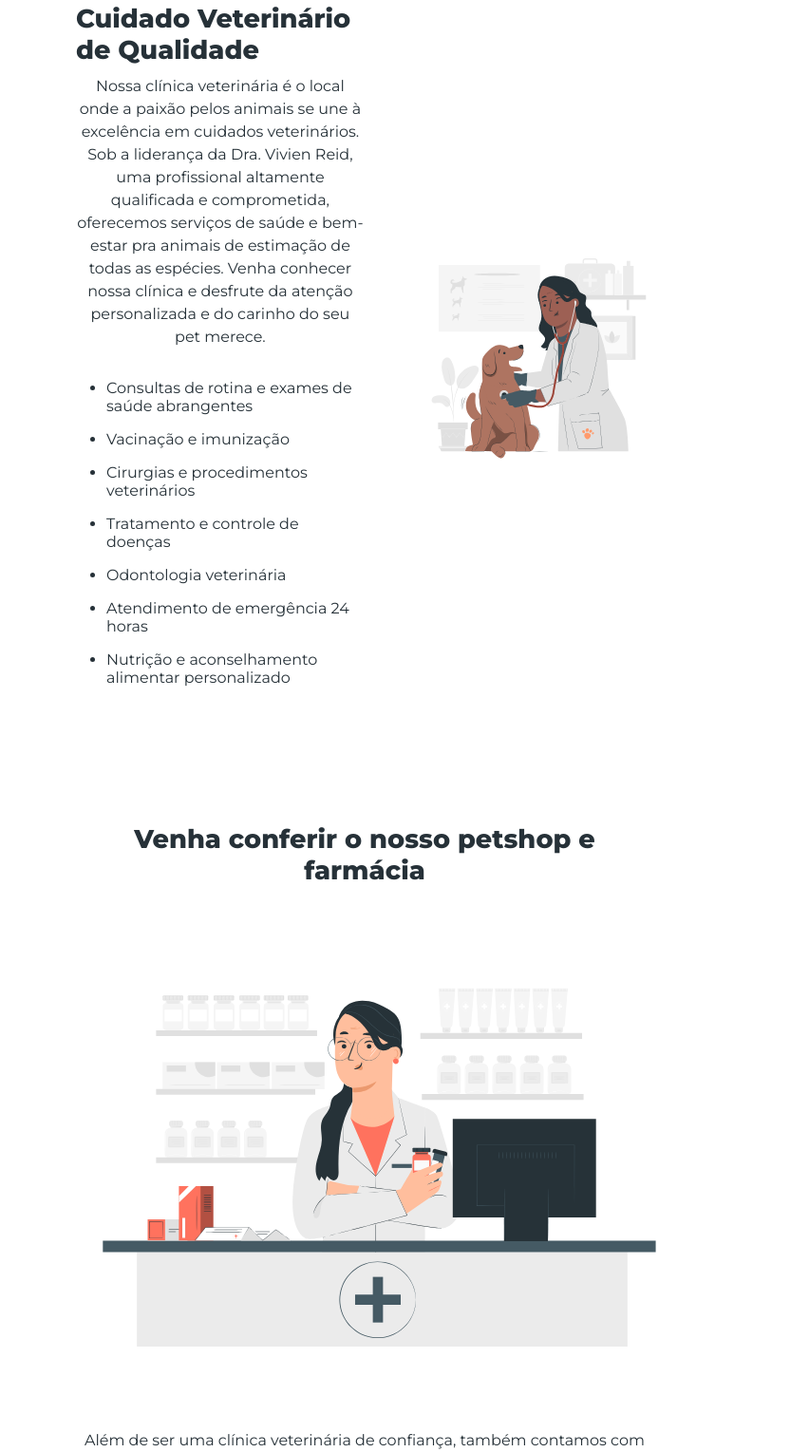
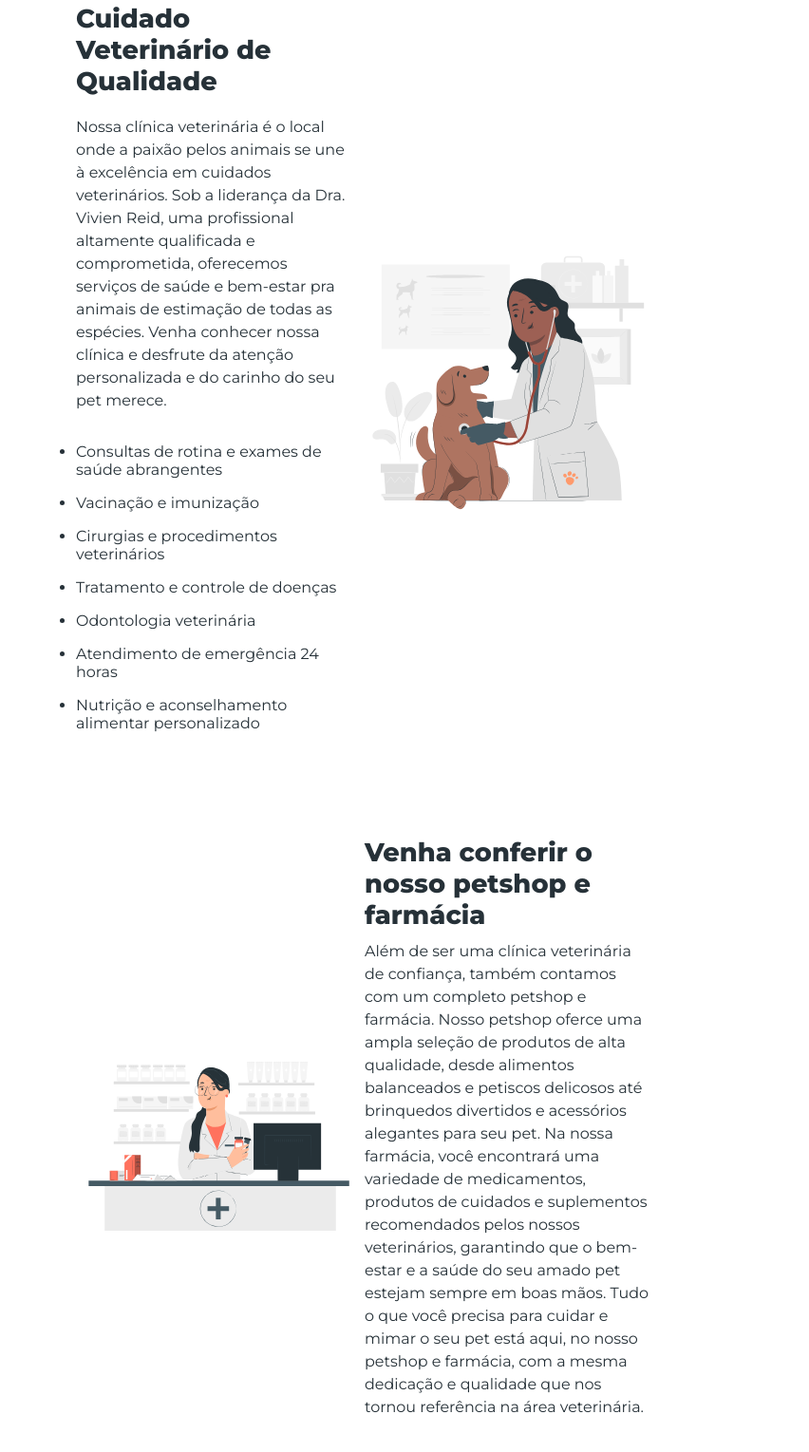
Before and after one commit to PauloAdson/PetLife, a plain HTML site: page index.html in a window 768 px wide. Shown: the part 992-2521 px from the top of the page at 95% size, 852 px wide, since content can reach past the window. Drawn offline with Linux system fonts and the light colour scheme.

Commit message:
Edição na responsividade para tablet, a seção da farmácia tinha alguma coisa estranha, então refiz, modifiquei o css e o HTML

```diff
--- a/css/index.css
+++ b/css/index.css
@@ -15,103 +15,6 @@ body {
 
 
 /* Responsividade Para tablet */
-@media screen and
-(min-width: 768px) and
-(max-width: 1270px) {
-
-    nav {
-        display: flex;
-    }
-    main {
-        width: 100%;
-        margin: 0 auto;
-    }
-
-    main::before {
-        content: "";
-        position: absolute;
-        top: 0;
-        left: 0;
-        width: 100%;
-        height: 100%;
-        background-image: url(/img/start-img.svg);
-        background-position: center center;
-        background-size: cover;
-        background-attachment: fixed;
-        background-repeat: no-repeat;
-        filter: brightness(80%);
-        z-index: -2;
-    }
-
-    img.none {
-        display: none;
-    }
-
-    .inicio {
-        height: 100vh;
-        display: flex;
-        align-items: center;
-        gap: 20px;
-        position: relative;
-    }
-
-    .container {
-        background-color: rgba(68, 88, 98, 0.6);
-        padding: 100px;
-        border-radius: 10px;
-    }
-
-    .img-responsive {
-        width: 50%;
-    }
-    h1.title {
-        text-align: center;
-        color: #FFFFFF;
-        font-size: 1.5em;
-    }
-
-    .paragrafo-inicio {
-        color: #FFFFFF;
-    }
-
-    .paragrafo {
-        font-size: 16px;
-        text-align: center;
-    }
-
-    .flex-btn {
-        display: flex;
-        justify-content: space-around;
-    }
-
-    a.button {
-        text-align: center;
-        font-weight: 600;
-        align-items: center;
-    }
-
-    a.button-transparent {
-        text-align: center;
-        font-weight: 600;
-        color: #FFFFFF;
-
-    }
-
-
-    a.button-transparent:hover {
-        font-weight: 700;
-    }
-    /* a.button {
-        padding: 0px;
-        margin: 0;
-    }
-
-    a.button-transparent {
-        padding: 0;
-        margin: 0;
-    } */
-
-}
 
 
 
@@ -219,19 +122,11 @@ header nav a:hover {
     margin-left: 32px;
 }
 
-.farmacia {
-    padding: 64px 80px;
-    text-align: center;
-    padding-bottom: 0;
-}
-
-.farmacia img {
-    margin: 64px auto;
-}
-
-.farmacia .paragrafo img {
-    max-width: 950px;
-    margin: 0 auto;
+@media screen and
+(min-width: 1270px) {
+    .img-tablet {
+        display: none;
+    }
 }
 
 .duvidas {
@@ -363,3 +258,165 @@ footer p {
 .copyright a:hover {
     color: #FF725E;
 }
+
+/* Responsividaade para Tablet */
+    @media screen and
+    (min-width: 768px) and
+    (max-width: 1270px) {
+
+        nav {
+            display: flex;
+        }
+        main {
+            width: 100%;
+            margin: 0 auto;
+        }
+
+        main::before {
+            content: "";
+            position: absolute;
+            top: 0;
+            left: 0;
+            width: 100%;
+            height: 100%;
+            background-image: url(/img/start-img.svg);
+            background-position: center center;
+            background-size: cover;
+            background-attachment: fixed;
+            background-repeat: no-repeat;
+            filter: brightness(80%);
+            z-index: -2;
+        }
+
+        img.none {
+            display: none;
+        }
+
+        .inicio {
+            height: 100vh;
+            display: flex;
+            align-items: center;
+            gap: 20px;
+            position: relative;
+        }
+
+        .container {
+            background-color: rgba(68, 88, 98, 0.6);
+            padding: 100px;
+            border-radius: 10px;
+        }
+
+        .img-responsive {
+            width: 50%;
+        }
+        h1.title {
+            text-align: center;
+            color: #FFFFFF;
+            font-size: 1.5em;
+        }
+
+        .paragrafo-inicio {
+            color: #FFFFFF;
+        }
+
+        .paragrafo {
+            font-size: 16px;
+            text-align: center;
+        }
+
+        .flex-btn {
+            display: flex;
+            justify-content: space-around;
+        }
+
+        a.button {
+            text-align: center;
+            font-weight: 600;
+            align-items: center;
+        }
+
+        a.button-transparent {
+            text-align: center;
+            font-weight: 600;
+            color: #FFFFFF;
+        }
+
+
+        a.button-transparent:hover {
+            font-weight: 700;
+        }
+        /* a.button {
+            padding: 0px;
+            margin: 0;
+        }
+
+        a.button-transparent {
+            padding: 0;
+            margin: 0;
+        } */
+
+        .display-none {
+            display: none;
+        }
+
+        section.clinica {
+            display: flex;
+            gap: 0px;
+            padding: 64px 80px;
+        }
+
+        .clinica-tablet {
+        display: flex;
+        align-items: center;
+        gap: 20px;
+        }
+
+        .clinica-text {
+            display: flex;
+            flex-direction: column;
+        }
+
+        .clinica-p {
+            text-align: left;
+            margin-top: 10px;
+        }
+
+        .img-tablet {
+            width: 50%;
+        }
+
+        .clinica li {
+        margin-left: 0px;
+        }
+
+
+        footer nav  {
+            display: flex;
+            flex-direction: column;
+            margin-bottom: 16px;
+        }
+
+
+        section.farmacia {
+            padding: 30px 80px;
+        }
+
+        .farmacia-tablet {
+            display: flex;
+            align-items: center;
+        }
+
+        .farmacia-text {
+            text-align: left;
+        }
+    }
+
+.farmacia {
+    padding: 64px 80px;
+    display: flex;
+    text-align: center;
+}
+
+.farmacia img {
+    margin: 64px auto;
+}
--- a/index.html
+++ b/index.html
@@ -30,7 +30,8 @@
 
             <div class="container">
                 <h1 class="title">Garanta uma vida longa e cheia de alegria para o seu melhor amigo</h1>
-                <p class="paragrafo paragrafo-inicio">A PetLife é o seu refúgio de confiança para o cuidado completo do seu pet. Com
+                <p class="paragrafo paragrafo-inicio">A PetLife é o seu refúgio de confiança para o cuidado completo do
+                    seu pet. Com
                     profissionais
                     dedicados e serviços abrangentes, oferecemos uma experiência acolhedora e personalizada, garantindo
                     o bem-estar, a saúde e a felicidade dos seus animais de estimação.</p>
@@ -46,12 +47,16 @@
 
         <section id="clinica" class="clinica">
             <div>
-                <h2 class="title" class="responsive-text">Cuidado Veterinário de Qualidade</h2>
-                <p class="paragrafo">
-                    Nossa clínica veterinária é o local onde a paixão pelos animais se une à excelência em cuidados
+                <div class="clinica-tablet">
+                    <div class="clinica-text">
+                        <h2 class="title">Cuidado Veterinário de Qualidade</h2>
+                        <p class="paragrafo clinica-p">
+                            Nossa clínica veterinária é o local onde a paixão pelos animais se une à excelência em
+                            cuidados
                             veterinários. Sob a liderança da Dra. Vivien Reid, uma profissional altamente qualificada e
                             comprometida, oferecemos serviços de saúde e bem-estar pra animais de estimação de todas as
-                    espécies. Venha conhecer nossa clínica e desfrute da atenção personalizada e do carinho do seu pet
+                            espécies. Venha conhecer nossa clínica e desfrute da atenção personalizada e do carinho do
+                            seu pet
                             merece.
                         </p>
 
@@ -65,22 +70,41 @@
                             <li>Nutrição e aconselhamento alimentar personalizado</li>
                         </ul>
                     </div>
+                    <img src="./img/clinic-img.svg" alt="" loading="lazy" class="img-tablet"> <!-- Imagem Tablet-->
+                </div>
+            </div>
 
-            <img src="./img/clinic-img.svg" alt="" loading="lazy" class="img-responsive">
+            <img src="./img/clinic-img.svg" alt="" loading="lazy" class="img-responsive display-none">
+            <!-- Imagem Desktop -->
         </section>
 
+
+
         <section id="farmacia" class="farmacia">
+            <div>
+                <div class="farmacia-tablet">
+                    <img src="img/shop-img.svg" class="img-tablet img-responsive" alt=""> <!-- Imagem Tablet-->
+                    <div class="farmacia-text">
                         <h2 class="title">Venha conferir o nosso petshop e farmácia</h2>
-            <img src="img/shop-img.svg" alt="" loading="lazy">
-            <p class="paragrafo">
-                Além de ser uma clínica veterinária de confiança, também contamos com um completo petshop e farmácia.
-                Nosso petshop oferce uma ampla seleção de produtos de alta qualidade, desde alimentos balanceados e
-                petiscos delicosos até brinquedos divertidos e acessórios alegantes para seu pet. Na nossa farmácia,
-                você encontrará uma variedade de medicamentos, produtos de cuidados e suplementos recomendados pelos
-                nossos veterinários, garantindo que o bem-estar e a saúde do seu amado pet estejam sempre em boas mãos.
-                Tudo o que você precisa para cuidar e mimar o seu pet está aqui, no nosso petshop e farmácia, com a
+                        <img src="img/shop-img.svg" alt="" class="display-none">
+                        <p class="paragrafo farmacia-text">
+                            Além de ser uma clínica veterinária de confiança, também contamos com um completo petshop e
+                        farmácia.
+                        Nosso petshop oferce uma ampla seleção de produtos de alta qualidade, desde alimentos
+                        balanceados e
+                        petiscos delicosos até brinquedos divertidos e acessórios alegantes para seu pet. Na nossa
+                        farmácia,
+                        você encontrará uma variedade de medicamentos, produtos de cuidados e suplementos recomendados
+                        pelos
+                        nossos veterinários, garantindo que o bem-estar e a saúde do seu amado pet estejam sempre em
+                        boas mãos.
+                        Tudo o que você precisa para cuidar e mimar o seu pet está aqui, no nosso petshop e farmácia,
+                        com a
                         mesma dedicação e qualidade que nos tornou referência na área veterinária.
                         </p>
+                    </div>
+                </div>
+            </div>
         </section>
 
         <section id="duvidas" class="duvidas">
```
Lines whose indentation alone changed are shown as unchanged.
